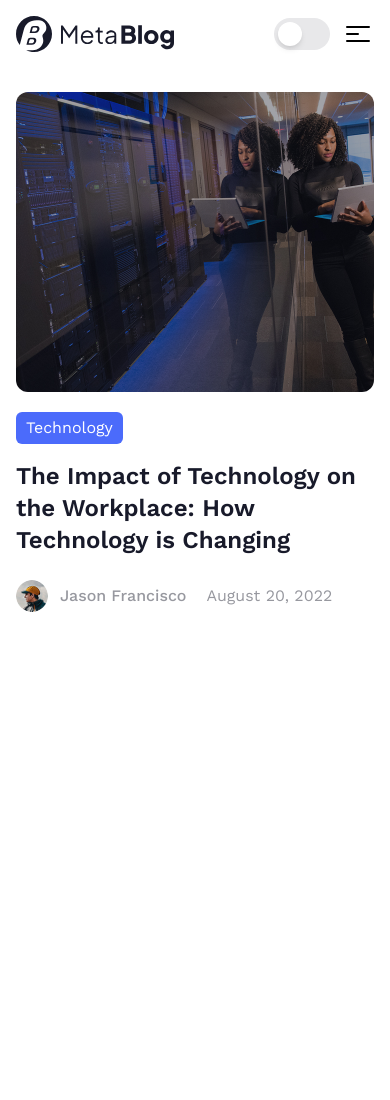
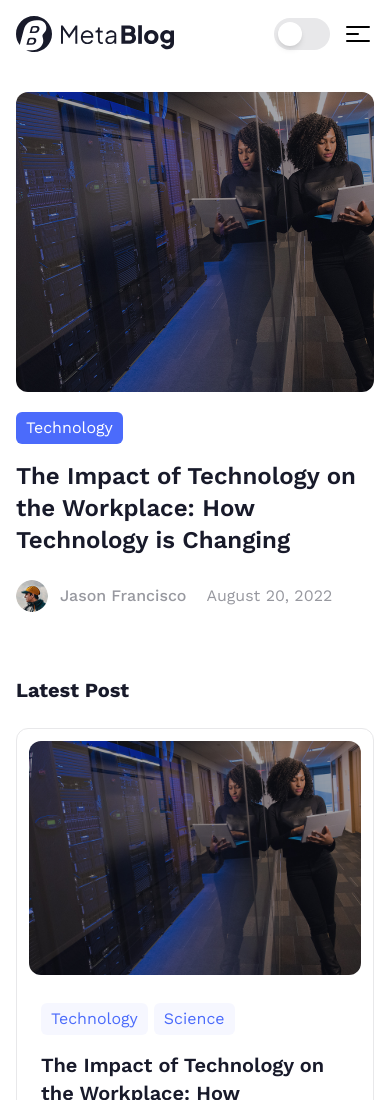
Before and after one commit to yakovmanit/meta-blog, a React (Vite) app in the folder client/: page / in a window 390 px wide. Shown: the top 1100 px of the page. Before the commit the page ends 844 px from the top, so only its background shows below. Built offline with nearby package versions, Linux system fonts and the light colour scheme.

Commit message:
client: add PostCard component, add Posts section

```diff
--- /dev/null
+++ b/client/src/components/PostCard.tsx
@@ -0,0 +1,49 @@
+import banner from "../assets/img/banner.jpg";
+import heroAvatar from "../assets/img/hero-avatar.jpg";
+import {Link} from "react-router-dom";
+
+const PostCard = () => {
+  return (
+    <div className="border border-gray-border p-3 rounded-xl">
+      <div className="mb-4 h-[60vw] rounded-xl overflow-hidden md:h-[30vw] xl:h-[17vw] xl:max-h-60">
+        <Link to={"/"}>
+          <img className="h-full w-full object-cover" src={banner} alt="banner"/>
+        </Link>
+      </div>
+
+      <div className="p-3">
+        {/* Tags */}
+        <div className="flex flex-wrap gap-1.5 mb-4">
+          <Link to={"/"}>
+            <div className="text-primary bg-gray-bg rounded-md max-w-fit py-1 px-2.5 hover:bg-primary hover:text-white transition-colors duration-300">
+                Technology
+            </div>
+          </Link>
+          <Link to={"/"}>
+            <div className="text-primary bg-gray-bg rounded-md max-w-fit py-1 px-2.5 hover:bg-primary hover:text-white transition-colors duration-300">
+                Science
+            </div>
+          </Link>
+        </div>
+
+        {/* Title */}
+          <Link to={"/"}>
+            <h1 className="mb-3 font-semibold text-xl md:text-2xl md:mb-6 hover:text-primary transition-colors duration-200">
+              The Impact of Technology on the Workplace: How Technology is Changing
+            </h1>
+          </Link>
+
+        {/* User */}
+          <Link to={"/"}>
+            <div className="text-sm flex items-center text-gray group md:text-base">
+              <img className="rounded-full mr-3 w-8 h-8" src={heroAvatar} alt="avatar"/>
+              <p className="mr-5 font-medium group-hover:text-black transition-colors duration-200">Tracey Wilson</p>
+              <time className="group-hover:text-black transition-colors duration-200">August 20, 2022</time>
+            </div>
+          </Link>
+      </div>
+    </div>
+  );
+};
+
+export default PostCard;
--- a/client/src/pages/Home.tsx
+++ b/client/src/pages/Home.tsx
@@ -1,14 +1,15 @@
 import React from 'react';
 import banner from '../assets/img/banner.jpg';
 import heroAvatar from '../assets/img/hero-avatar.jpg'
+import PostCard from "../components/PostCard.tsx";
 
 const Home: React.FC = () => {
   return (
-    <>
+    <div className="mb-48">
       {/* Hero */}
-      <section className="mt-6">
+      <section className="mt-6 mb-16 md:mb-36">
         {/* Hero wrapper */}
-        <div className="relative">
+        <div className="wrapper relative">
           <div className="h-[300px] rounded-xl overflow-hidden md:h-[600px]">
             <img className="h-full w-full object-cover" src={banner} alt="banner"/>
           </div>
@@ -18,12 +19,26 @@ const Home: React.FC = () => {
             <div className="flex items-center text-gray">
               <img className="rounded-full mr-3 w-8 h-8" src={heroAvatar} alt="avatar"/>
               <p className="mr-5 font-medium">Jason Francisco</p>
-              <time className="">August 20, 2022</time>
+              <time>August 20, 2022</time>
             </div>
           </div>
         </div>
       </section>
-    </>
+
+      {/* Posts */}
+      <section>
+        <h2 className="mb-6 text-xl font-bold md:text-2xl md:mb-8">
+          Latest Post
+        </h2>
+
+        <div className="wrapper grid grid-cols-1 gap-5 md:grid-cols-2 xl:grid-cols-3">
+          <PostCard />
+          <PostCard />
+          <PostCard />
+          <PostCard />
+        </div>
+      </section>
+    </div>
   );
 };
 
```
